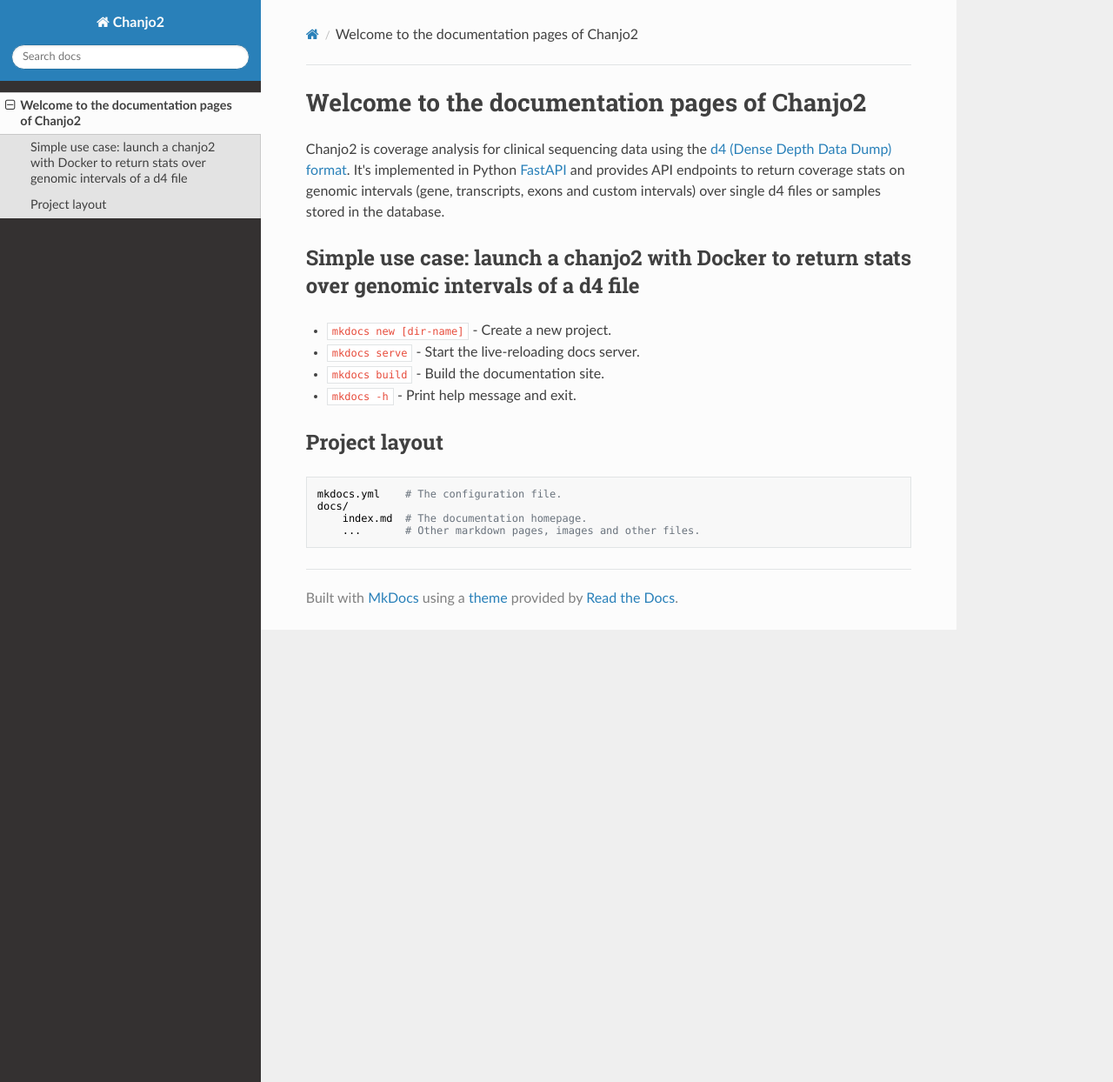
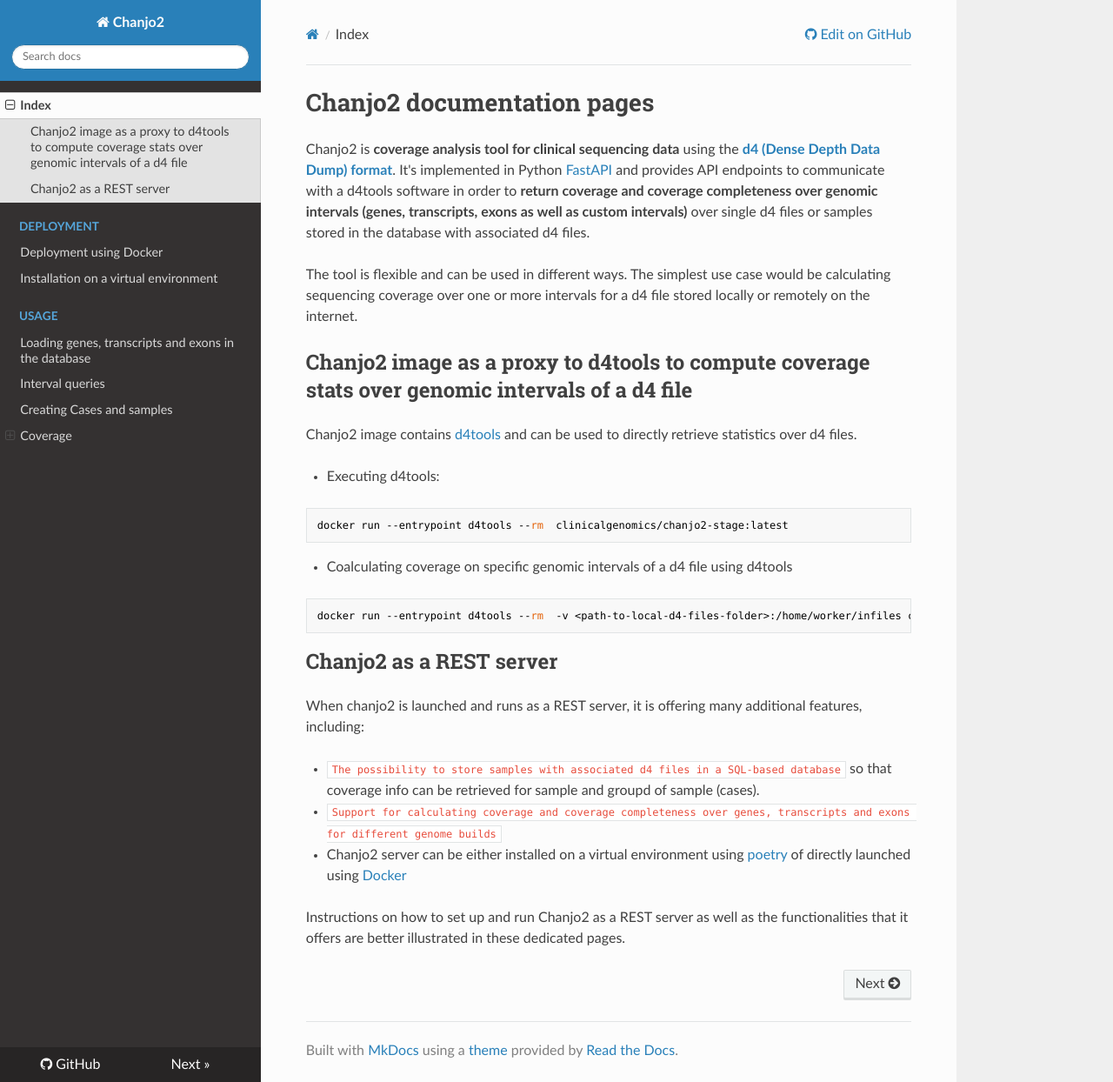
Before and after one commit to Clinical-Genomics/chanjo2, an MkDocs documentation site: the page built from docs/index.md, in a window 1280 px wide and 1244 px high. Shown: the whole window at 87% size. Built offline with MkDocs 1.6.1, drawn with Linux system fonts in a browser that asks for light colours; nearby versions of some CDN libraries.

Commit message:
created the basic structure of the documentation files

````diff
--- a/docs/index.md
+++ b/docs/index.md
@@ -1,27 +1,41 @@
-# Welcome to the documentation pages of Chanjo2
+# Chanjo2 documentation pages
 
-Chanjo2 is coverage analysis for clinical sequencing data using the [d4 (Dense Depth Data Dump) format][d4-github].
-It's implemented in Python [FastAPI][fastapi] and provides API endpoints to return coverage stats on genomic intervals (gene, transcripts, exons and custom intervals) over
-single d4 files or samples stored in the database.
+Chanjo2 is <strong>coverage analysis tool for clinical sequencing data</strong> using the <strong>[d4 (Dense Depth Data Dump) format][d4-article]</strong>.
+It's implemented in Python [FastAPI][fastapi] and provides API endpoints to communicate with a d4tools software in order to
+<strong>return coverage and coverage completeness over genomic intervals (genes, transcripts, exons as well as custom intervals)</strong> over
+single d4 files or samples stored in the database with associated d4 files.
 
 
-## Simple use case: launch a chanjo2 with Docker to return stats over genomic intervals of a d4 file
+The tool is flexible and can be used in different ways. The simplest use case would be calculating sequencing coverage over one or more intervals for a d4 file stored locally or remotely on the internet.
+
+## Chanjo2 image as a proxy to d4tools to compute coverage stats over genomic intervals of a d4 file
+
+Chanjo2 image contains [d4tools][d4tools-tool] and can be used to directly retrieve statistics over d4 files.
+
+* Executing d4tools:
+``` bash
+docker run --entrypoint d4tools --rm  clinicalgenomics/chanjo2-stage:latest
+```
+
+* Coalculating coverage on specific genomic intervals of a d4 file using d4tools
+
+``` bash
+docker run --entrypoint d4tools --rm  -v <path-to-local-d4-files-folder>:/home/worker/infiles clinicalgenomics/chanjo2-stage:latest view /home/worker/infiles/<d4file.d4> 1:1234560-1234580 X:1234560-1234580
+```
+
+## Chanjo2 as a REST server
+
+When chanjo2 is launched and runs as a REST server, it is offering many additional features, including:
+
+* `The possibility to store samples with associated d4 files in a SQL-based database` so that coverage info can be retrieved for sample and groupd of sample (cases).
+* `Support for calculating coverage and coverage completeness over genes, transcripts and exons for different genome builds`
+* Chanjo2 server can be either installed on a virtual environment using [poetry][python-poetry] of directly launched using [Docker][docker]
+
+Instructions on how to set up and run Chanjo2 as a REST server as well as the functionalities that it offers are better illustrated in these dedicated pages.
 
 
-
-
-* `mkdocs new [dir-name]` - Create a new project.
-* `mkdocs serve` - Start the live-reloading docs server.
-* `mkdocs build` - Build the documentation site.
-* `mkdocs -h` - Print help message and exit.
-
-## Project layout
-
-    mkdocs.yml    # The configuration file.
-    docs/
-        index.md  # The documentation homepage.
-        ...       # Other markdown pages, images and other files.
-
-
+[d4-article]: https://www.nature.com/articles/s43588-021-00085-0
+[d4tools-tool]: https://github.com/38/d4-format
+[docker]: https://www.docker.com/
 [fastapi]: https://fastapi.tiangolo.com/
-[d4-github]: https://github.com/38/d4-format
+[python-poetry]: https://python-poetry.org/
--- a/mkdocs.yml
+++ b/mkdocs.yml
@@ -1,4 +1,18 @@
 site_name: Chanjo2
 site_url: http://chanjo2.scilifelab.se
+repo_url: https://github.com/Clinical-Genomics/chanjo2/
 
 theme: readthedocs
+
+nav:
+    - Index: "index.md"
+    - Deployment:
+      - Deployment using Docker: "deployment/docker-deployment.md"
+      - Installation on a virtual environment: "deployment/installation.md"
+    - Usage:
+        - Loading genes, transcripts and exons in the database: "usage/data-loading.md"
+        - Interval queries: "usage/interval-queries.md"
+        - Creating Cases and samples: "usage/loading-samples.md"
+        - Coverage:
+            - Simple coverage queries: "usage/quick-coverage.md"
+            - Coverage and coverage completeness queries on sample data: "usage/sample-coverage.md"
````
Also changed, not shown: CHANGELOG.md (+1 -0 lines), docs/deployment/docker-deployment.md (added, +1 -0 lines), docs/deployment/installation.md (added, +1 -0 lines), docs/usage/data-loading.md (added, +1 -0 lines), docs/usage/interval-queries.md (added, +1 -0 lines), docs/usage/loading-samples.md (added, +1 -0 lines), docs/usage/quick-coverage.md (added, +1 -0 lines), docs/usage/sample-coverage.md (added, +1 -0 lines).
